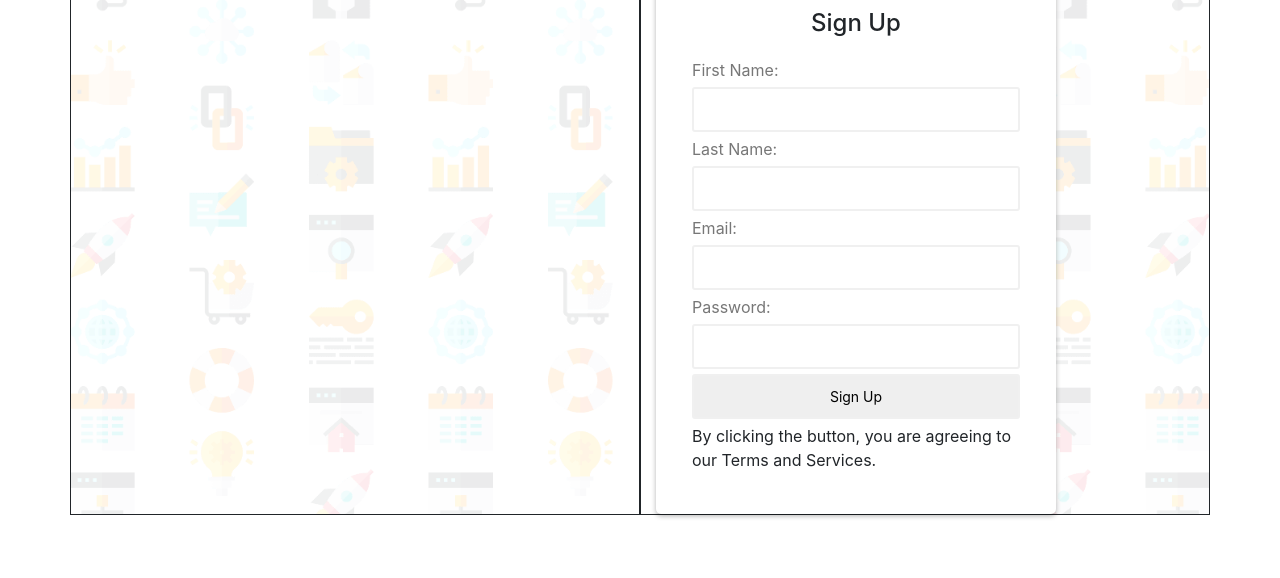
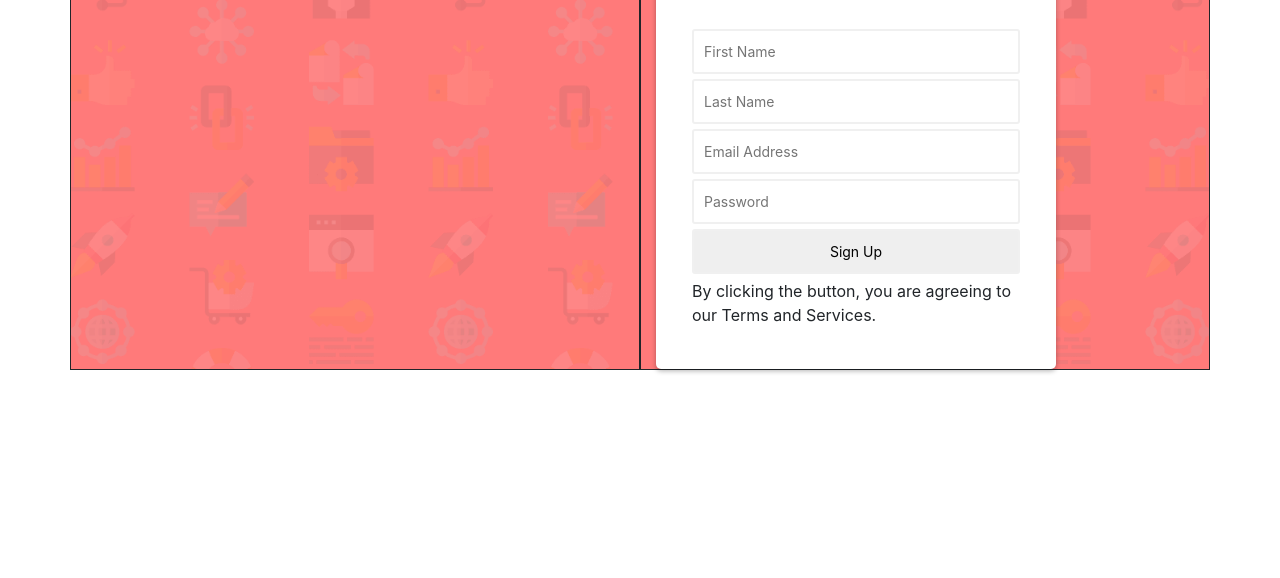
Before and after one commit to rachelharu/signup-form, a plain HTML site: page index.html in a window 1280 px wide. Shown: the part 222-800 px from the top of the page. Drawn offline with nearby package versions, Linux system fonts and the light colour scheme.

Commit message:
changed placeholder txt on form

```diff
--- a/index.html
+++ b/index.html
@@ -34,28 +34,28 @@
         <h1>Try it free 7 days then $20/mo. thereafter</h1>
         <div class="container2">
           <form id="signup" class="form">
-            <h1>Sign Up</h1>
+            <h1></h1>
             <div class="form-field">
-              <label for="firstname">First Name:</label>
-              <input type="text" name="firstname" id="firstname" autocomplete="off">
+              <label for="firstname"></label>
+              <input type="text" name="firstname" id="firstname" placeholder="First Name" autocomplete="off">
               <small></small>
             </div>
 
             <div class="form-field">
-              <label for="lastname">Last Name:</label>
-              <input type="text" name="lastname" id="lastname" autocomplete="off">
+              <label for="lastname"></label>
+              <input type="text" name="lastname" id="lastname" placeholder="Last Name" autocomplete="off">
               <small></small>
             </div>
 
             <div class="form-field">
-              <label for="email">Email:</label>
-              <input type="text" name="email" id="email" autocomplete="off">
+              <label for="email"></label>
+              <input type="text" name="email" id="email" placeholder="Email Address" autocomplete="off">
               <small></small>
             </div>
 
             <div class="form-field">
-              <label for="password">Password:</label>
-              <input type="password" name="password" id="password" autocomplete="off">
+              <label for="password"></label>
+              <input type="password" name="password" id="password" placeholder="Password" autocomplete="off">
               <small></small>
             </div>
 
--- a/styles.css
+++ b/styles.css
@@ -1,3 +1,6 @@
+body{}
+
+
 .container {
   position: flex;
   align-items:center;
@@ -17,8 +20,19 @@
  border:1px solid;
 }
 
+.row {
+  background-image: url("./images/bg-intro-desktop.png");
+  background-size:cover;
+  background-color:hsl(0, 100%, 74%) ;
+}
+
+.foot {
+
+}
 
 
+
+/* form */
 
 :root {
     --error-color: #dc3545;
@@ -45,15 +59,6 @@
 /*    margin: 0;*/
 /*}*/
 
-.row {
-  background-image: url("./images/bg-intro-desktop.png");
-  background-size:cover;
-}
-
-.foot {
-
-}
-
 .container2 {
     background-color: #fff;
     padding: 1em;
@@ -62,6 +67,8 @@
     width: 400px;
 
 }
+
+
 
 .form {
     padding: 10px 20px;
```
